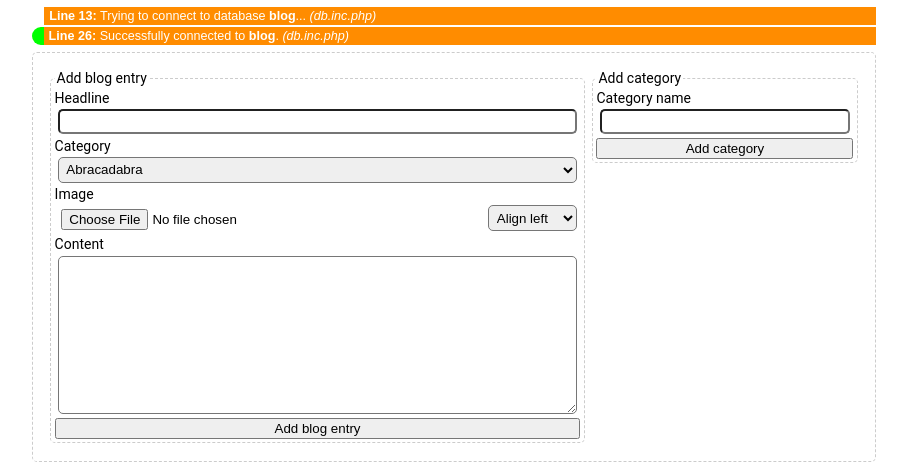
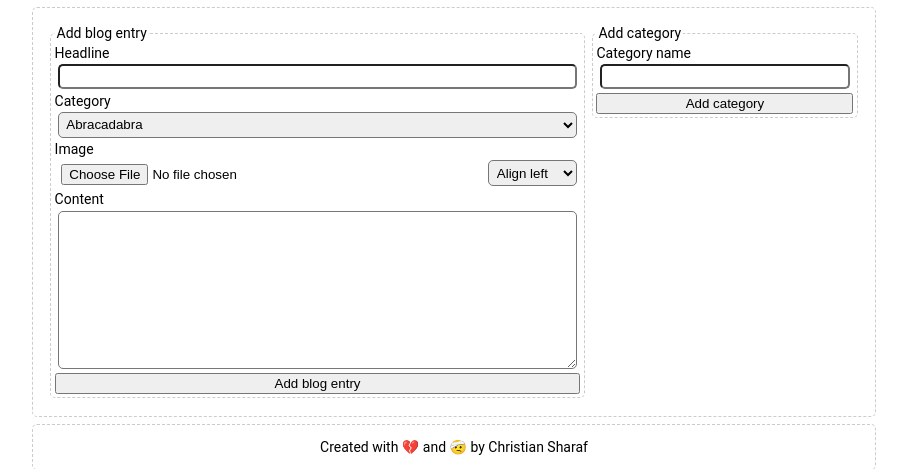
Before and after one commit to sharafc/php-explorer-blog, a PHP site: page /dashboard in a window 1280 px wide. Shown: the part 250-719 px from the top of the page, without its empty margins (186-1093 px from the left). Run offline with PHP 8.4, Linux system fonts and the light colour scheme; a user stored in the database is signed in; data comes from the database, SQL or seed files in the repository.

Commit message:
Get rid of "debugging" statements and replace them with logger()

```diff
--- a/config/config.inc.php
+++ b/config/config.inc.php
@@ -14,12 +14,6 @@ define("LOGGER_TYPE_FILE", 1);
 define("LOGGER_TYPE_SCREEN", 2);
 define("LOGGER_TYPE_CONSOLE", 4);
 define("LOGGER_TYPE_DEFAULT", LOGGER_TYPE_FILE | LOGGER_TYPE_CONSOLE);
-
-/* Debugging switches */
-define("DEBUG", false);          // Debugging for main document
-define("DEBUG_F", false);        // Debugging for functions
-define("DEBUG_ARRAY", false);    // Debugging for arrays
-define("DEBUG_DB", true);       // Debugging for database
 
 /* Database options */
 define("DB_SYSTEM", "mysql");
--- a/config/db.inc.php
+++ b/config/db.inc.php
@@ -9,21 +9,11 @@
  */
 function dbConnect($dbname = DB_NAME)
 {
-    if (DEBUG_DB) {
-        echo "<p class='debugDb'><b>Line " . __LINE__ . ":</b> Trying to connect to database <b>$dbname</b>... <i>(" . basename(__FILE__) . ")</i></p>\r\n";
-    }
-
     try {
         $pdo = new PDO(DB_SYSTEM . ":host=" . DB_HOST . "; dbname=$dbname; charset=utf8mb4", DB_USER, DB_PWD);
     } catch (PDOException $error) {
-        if (DEBUG_DB) {
-            echo "<p class='error'><b>Line " . __LINE__ . ":</b> <i>ERROR: " . $error->GetMessage() . " </i> <i>(" . basename(__FILE__) . ")</i></p>\r\n";
-        }
+        logger("Error handling the database connection:", $error->GetMessage());
         exit;
-    }
-
-    if (DEBUG_DB) {
-        echo "<p class='debugDb ok'><b>Line " . __LINE__ . ":</b> Successfully connected to <b>$dbname</b>. <i>(" . basename(__FILE__) . ")</i></p>\r\n";
     }
 
     return $pdo;
--- a/controllers/dashboard.php
+++ b/controllers/dashboard.php
@@ -9,25 +9,13 @@ $pdo = dbConnect();
 $statement = $pdo->prepare("SELECT * from categories");
 $statement->execute();
 $categories = $statement->fetchAll(PDO::FETCH_ASSOC);
-if (DEBUG) {
-    echo "<p class='debugDb'><b>Line " . __LINE__ . ":</b> Fetching categories for select options... <i>(" . basename(__FILE__) . ")</i></p>\r\n";
-}
-if (DEBUG_DB) {
-    if ($statement->errorInfo()[2]) {
-        echo "<p class='debug err'><b>Line " . __LINE__ . "</b>: " . $statement->errorInfo()[2] . " <i>(" . basename(__FILE__) . ")</i></p>\r\n";
-    }
-}
-if (DEBUG_ARRAY) {
-    echo "<pre class='debug'>Line <b>" . __LINE__ . "</b> <i>(" . basename(__FILE__) . ")</i>:<br>\r\n";
-    print_r($categories);
-    echo "</pre>";
+if ($statement->errorInfo()[2]) {
+    logger("Error while fetching categories", $statement->errorInfo()[2]);
 }
 
 // Handle add category form
 if (isset($_POST["addCategorySent"])) {
-    if (DEBUG) {
-        echo "<p class='debug'><b>Line " . __LINE__ . "</b>: Category form was send... <i>(" . basename(__FILE__) . ")</i></p>\r\n";
-    }
+    logger("Category form was sent", $_POST["category"], LOGGER_INFO, LOGGER_TYPE_CONSOLE);
 
     // Escape field value and check for validity
     $formCategory = cleanString($_POST["category"]);
@@ -35,10 +23,6 @@ if (isset($_POST["addCategorySent"])) {
 
     // Check if category already exists
     if (!$errorMessage) {  // No errors
-        if (DEBUG) {
-            echo "<p class='debug ok'><b>Line " . __LINE__ . "</b>: Category form is valid <i>(" . basename(__FILE__) . ")</i></p>\r\n";
-        }
-
         // Make sure we have a db connection
         if (!isset($pdo)) {
             $pdo = dbConnect();
@@ -47,32 +31,21 @@ if (isset($_POST["addCategorySent"])) {
         $statement->execute([
             "ph_category_name" => $formCategory
         ]);
-        if (DEBUG_DB) {
-            if ($statement->errorInfo()[2]) {
-                echo "<p class='debug err'><b>Line " . __LINE__ . "</b>: " . $statement->errorInfo()[2] . " <i>(" . basename(__FILE__) . ")</i></p>\r\n";
-            }
+        if ($statement->errorInfo()[2]) {
+            logger("Error while fetching category", $statement->errorInfo()[2]);
         }
 
         $count = $statement->fetchColumn();
-        if (DEBUG) {
-            echo "<p class='debug'><b>Line " . __LINE__ . "</b>: \$count: $count <i>(" . basename(__FILE__) . ")</i></p>\r\n";
-        }
         if ($count == 0) { // No entry found, save to db
             $statement = $pdo->prepare("INSERT INTO categories (cat_name) VALUES (:ph_category_name)");
             $statement->execute([
                 "ph_category_name" => $formCategory
             ]);
-            if (DEBUG_DB) {
-                if ($statement->errorInfo()[2]) {
-                    echo "<p class='debug err'><b>Line " . __LINE__ . "</b>: " . $statement->errorInfo()[2] . " <i>(" . basename(__FILE__) . ")</i></p>\r\n";
-                }
+            if ($statement->errorInfo()[2]) {
+                logger("Error while inserting category", $statement->errorInfo()[2]);
             }
 
             $categoryRowCount = $statement->rowCount();
-            if (DEBUG) {
-                echo "<p class='debug'><b>Line " . __LINE__ . "</b>: \$categoryRowCount: $categoryRowCount <i>(" . basename(__FILE__) . ")</i></p>\r\n";
-            }
-
             if ($categoryRowCount) { // INSERT successfull
                 $transactionResultState = [
                     "state" => "success",
@@ -88,23 +61,14 @@ if (isset($_POST["addCategorySent"])) {
                 ];
             }
         } else { // Category already exists
-            if (DEBUG) {
-                echo "<p class='debug err'><b>Line " . __LINE__ . "</b>: Category already exists <i>(" . basename(__FILE__) . ")</i></p>\r\n";
-            }
             $errorMessage = "Category already exists.";
-        }
-    } else { // Validation failed, there are errors in the form
-        if (DEBUG) {
-            echo "<p class='debug err'><b>Line " . __LINE__ . "</b>: Category form is invalid <i>(" . basename(__FILE__) . ")</i></p>\r\n";
         }
     }
 }
 
 // Handle add blogpost form
 if (isset($_POST["addBlogpostSent"])) {
-    if (DEBUG) {
-        echo "<p class='debug'><b>Line " . __LINE__ . "</b>: Blogpost form was send... <i>(" . basename(__FILE__) . ")</i></p>\r\n";
-    }
+    logger("Blog form was sent", $_POST["category"], LOGGER_INFO, LOGGER_TYPE_CONSOLE);
 
     // Clean post array values of potential risks
     foreach ($_POST["blogentry"] as $key => $value) {
@@ -123,32 +87,17 @@ if (isset($_POST["addBlogpostSent"])) {
 
     // Triple operator check since we really want to check on int 0 since the count returns an integer
     if (count($errorMap) === 0) { // No errors
-        if (DEBUG) {
-            echo "<p class='debug ok'><b>Line " . __LINE__ . "</b>: Blogpost form has no errors... <i>(" . basename(__FILE__) . ")</i></p>\r\n";
-        }
-
         // Form has no field errors, handle image if exists
         if ($_FILES["image"]['tmp_name']) {
-            if (DEBUG) {
-                echo "<p class='debug'><b>Line " . __LINE__ . "</b>: Upload image... <i>(" . basename(__FILE__) . ")</i></p>\r\n";
-            }
-
+            logger("Uploading image", $_FILES["image"]['tmp_name'], LOGGER_INFO, LOGGER_TYPE_CONSOLE);
             $imageUpload = uploadImage($_FILES["image"]);
         } else {
             $imageUpload = NULL;
         }
 
         if (isset($imageUpload["error"])) { // Upload or image validation failed
-            if (DEBUG) {
-                echo "<p class='debug err'><b>Line " . __LINE__ . "</b>: Image error in validation... <i>(" . basename(__FILE__) . ")</i></p>\r\n";
-            }
-
             $errorImageUpload = $imageUpload["error"];
         } else { // Upload successfull or no image given -> process form
-            if (DEBUG) {
-                echo "<p class='debug'><b>Line " . __LINE__ . "</b>: No image error or no image given... <i>(" . basename(__FILE__) . ")</i></p>\r\n";
-            }
-
             // Make sure we have a db connection
             if (!isset($pdo)) {
                 $pdo = dbConnect();
@@ -156,10 +105,6 @@ if (isset($_POST["addBlogpostSent"])) {
 
             $sqlQuery = "INSERT INTO blogs (blog_headline, blog_imagePath, blog_imageAlignment, blog_content, cat_id, usr_id)
                          VALUES (:ph_headline, :ph_imagepath, :ph_alignment, :ph_content, :ph_category, :ph_userid)";
-            if (DEBUG) {
-                echo "<p class='debug'><b>Line " . __LINE__ . "</b>: \$sqlQuery: $sqlQuery <i>(" . basename(__FILE__) . ")</i></p>\r\n";
-            }
-
             $sqlQueryMap = [
                 "ph_headline" => $blogentry["headline"],
                 "ph_imagepath" => ($imageUpload["path"] ?? NULL), // If upload was successfull take path otherwise NULL
@@ -168,30 +113,17 @@ if (isset($_POST["addBlogpostSent"])) {
                 "ph_category" => $blogentry["category"],
                 "ph_userid" => cleanString($_SESSION["id"])
             ];
-            if (DEBUG_ARRAY) {
-                echo "<pre class='debug'>Line <b>" . __LINE__ . "</b> <i>(" . basename(__FILE__) . ")</i>:<br>\r\n";
-                print_r($sqlQueryMap);
-                echo "</pre>";
-            }
 
             $statement = $pdo->prepare($sqlQuery);
             $statement->execute($sqlQueryMap);
-            if (DEBUG_DB) {
-                if ($statement->errorInfo()[2]) {
-                    echo "<p class='debug err'><b>Line " . __LINE__ . "</b>: " . $statement->errorInfo()[2] . " <i>(" . basename(__FILE__) . ")</i></p>\r\n";
-                }
+            if ($statement->errorInfo()[2]) {
+                logger("Error while inserting into blogs", $statement->errorInfo()[2]);
             }
 
             $rowCount = $statement->rowCount();
-            if (DEBUG) {
-                echo "<p class='debug'><b>Line " . __LINE__ . "</b>: \$rowCount: $rowCount <i>(" . basename(__FILE__) . ")</i></p>\r\n";
-            }
-
             if ($rowCount) { // INSERT successfull
                 $blogpostId = $pdo->lastInsertId();
-                if (DEBUG) {
-                    echo "<p class='debug ok'><b>Line " . __LINE__ . "</b>: Blogpast saved with $blogpostId. <i>(" . basename(__FILE__) . ")</i></p>\r\n";
-                }
+                logger("Blogpost saved with:", $blogpostId, LOGGER_INFO, LOGGER_TYPE_CONSOLE);
 
                 $transactionResultState = [
                     "state" => "success",
@@ -201,23 +133,11 @@ if (isset($_POST["addBlogpostSent"])) {
                 // Clear form fields
                 $blogentry = [];
             } else { // INSERT failed
-                if (DEBUG) {
-                    echo "<p class='debug err'><b>Line " . __LINE__ . "</b>: Error while saving <i>(" . basename(__FILE__) . ")</i></p>\r\n";
-                }
                 $transactionResultState = [
                     "state" => "error",
                     "message" => "Something went wrong. Please try again later."
                 ];
             }
         }
-    } else { // Validation failed, there are errors in the form
-        if (DEBUG) {
-            echo "<p class='debug err'><b>Line " . __LINE__ . "</b>: Blogpost form has errors... <i>(" . basename(__FILE__) . ")</i></p>\r\n";
-        }
-        if (DEBUG_ARRAY) {
-            echo "<pre class='debug'>Line <b>" . __LINE__ . "</b> <i>(" . basename(__FILE__) . ")</i>:<br>\r\n";
-            print_r($blogentry);
-            echo "</pre>";
-        }
     }
 }
--- a/utils/upload_image.inc.php
+++ b/utils/upload_image.inc.php
@@ -24,10 +24,6 @@ function uploadImage(
     $imageMaxWidth = IMAGE_MAX_WIDTH,
     $imageMaxSize = IMAGE_MAX_SIZE
 ) {
-    if (DEBUG_F) {
-        echo "<p class='debugImageUpload'><b>Line " . __LINE__ . "</b>: Call of " . __FUNCTION__ . "() <i>(" . basename(__FILE__) . ")</i></p>\n";
-    }
-
     // Constants mapping and initialization
     $uploadPath = IMAGE_UPLOADPATH;
     $allowedMimeTypes = IMAGE_ALLOWED_MIMETYPES;
@@ -53,23 +49,12 @@ function uploadImage(
 
     // Concatinate all info to one file path
     $fileTargetPath = $uploadPath . DIRECTORY_SEPARATOR . $fileNamePrefix . "_" . $fileNameQualified . DELIMITER_FILE . $fileType;
-    if (DEBUG_F) {
-        echo "<p class='debugImageUpload'><b>Line " . __LINE__ . "</b>: \$fileSize: " . round($fileSize / 1024, 2) . "kB <i>(" . basename(__FILE__) . ")</i></p>\r\n";
-        echo "<p class='debugImageUpload'><b>Line " . __LINE__ . "</b>: \$fileTempPath: $fileTempPath <i>(" . basename(__FILE__) . ")</i></p>\r\n";
-        echo "<p class='debugImageUpload'><b>Line " . __LINE__ . "</b>: \$fileNameQualified: $fileNameQualified <i>(" . basename(__FILE__) . ")</i></p>\r\n";
-        echo "<p class='debugImageUpload'><b>Line " . __LINE__ . "</b>: \$fileTargetPath: $fileTargetPath <i>(" . basename(__FILE__) . ")</i></p>\r\n";
-    }
 
     // Validate image dimensions, size and allowed mimetypes
     $imageData = getimagesize($fileTempPath);
     $imageWidth = $imageData[0];
     $imageHeight = $imageData[1];
     $imageMimeType = $imageData['mime'];
-    if (DEBUG_F) {
-        echo "<p class='debugImageUpload'><b>Line " . __LINE__ . "</b>: \$imageWidth: $imageWidth px <i>(" . basename(__FILE__) . ")</i></p>\r\n";
-        echo "<p class='debugImageUpload'><b>Line " . __LINE__ . "</b>: \$imageHeight: $imageHeight px <i>(" . basename(__FILE__) . ")</i></p>\r\n";
-        echo "<p class='debugImageUpload'><b>Line " . __LINE__ . "</b>: \$imageMimeType: $imageMimeType <i>(" . basename(__FILE__) . ")</i></p>\r\n";
-    }
 
     if (!in_array($imageMimeType, $allowedMimeTypes)) { // Check for allowed mime types
         $errorMessage = "Not an allowed Mime type";
@@ -85,25 +70,14 @@ function uploadImage(
 
     // Move file and validate save
     if (!$errorMessage) {
-        if (DEBUG_F) {
-            echo "<p class='debugImageUpload ok'><b>Line " . __LINE__ . "</b>: No errors in image validation... <i>(" . basename(__FILE__) . ")</i></p>\r\n";
-        }
-
         // Save image to disk
         if (!@move_uploaded_file($fileTempPath, $fileTargetPath)) {
-            if (DEBUG_F) {
-                echo "<p class='debugImageUpload err'><b>Line " . __LINE__ . "</b>: Error while moving file from <i>'$fileTempPath'</i> to <i>'$fileTargetPath'</i>! <i>(" . basename(__FILE__) . ")</i></p>\r\n";
-            }
+            logger("Error while moving file from $fileTempPath to $fileTargetPath.");
+
             $fileTargetPath = NULL;
-        } else {
-            if (DEBUG_F) {
-                echo "<p class='debugImageUpload ok'><b>Line " . __LINE__ . "</b>: Successfully moved file from <i>'$fileTempPath'</i> to <i>'$fileTargetPath'</i>. <i>(" . basename(__FILE__) . ")</i></p>\r\n";
-            }
         }
     } else {
-        if (DEBUG_F) {
-            echo "<p class='debugImageUpload err'><b>Line " . __LINE__ . "</b>: $errorMessage <i>(" . basename(__FILE__) . ")</i></p>\r\n";
-        }
+        // User needs to reselect image since the given one didn't comply
         $fileTargetPath = NULL;
     }
 
--- a/views/partials/header.php
+++ b/views/partials/header.php
@@ -5,7 +5,6 @@ if (strpos($_SERVER["REQUEST_URI"], "dashboard") !== false) {
         "url" => "/home",
         "image" => "home.svg",
         "title" => "Home"
-
     ];
 } else {
     $linkTarget = [
@@ -30,12 +29,6 @@ if (isset($_POST["loginSent"])) {
     // Remove whitespaces and empty values from error array
     $errorMap = array_map('trim', $error);
     $errorMap = array_filter($errorMap);
-    if (DEBUG_ARRAY) {
-        echo "<pre class='debug'>Line <b>" . __LINE__ . "</b> <i>(" . basename(__FILE__) . ")</i>:<br>\r\n";
-        print_r($errorMap);
-        print_r($login);
-        echo "</pre>";
-    }
 
     if (count($errorMap) === 0) {
         // Make sure we have a db connection
@@ -50,22 +43,12 @@ if (isset($_POST["loginSent"])) {
 
         // Get first data row, false if no entry was found
         $user = $statement->fetch(PDO::FETCH_ASSOC);
-        if (DEBUG_DB) {
-            if ($statement->errorInfo()[2]) {
-                echo "<p class='debug err'><b>Line " . __LINE__ . "</b>: " . $statement->errorInfo()[2] . " <i>(" . basename(__FILE__) . ")</i></p>\r\n";
-            }
+        if ($statement->errorInfo()[2]) {
+            logger("Error while fetching category", $statement->errorInfo()[2]);
         }
-        if (DEBUG_ARRAY) {
-            echo "<pre class='debug'>Line <b>" . __LINE__ . "</b> <i>(" . basename(__FILE__) . ")</i>:<br>\r\n";
-            print_r($user);
-            echo "</pre>";
-        }
+
         if ($user) {
             if (password_verify($login["password"], $user["usr_password"])) {
-                if (DEBUG) {
-                    echo "<p class='debugDb'><b>Line " . __LINE__ . ":</b> Credentials correct, redirect to Dashboard... <i>(" . basename(__FILE__) . ")</i></p>\r\n";
-                }
-
                 // Add values to session and redirect to dashboard
                 $_SESSION["id"] = $user["usr_id"];
                 $_SESSION["firstname"] = $user["usr_firstname"];
```
Also changed, not shown: controllers/home.php (+4 -45 lines).
